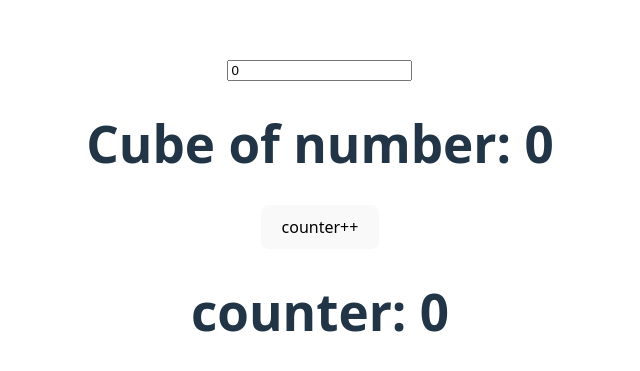
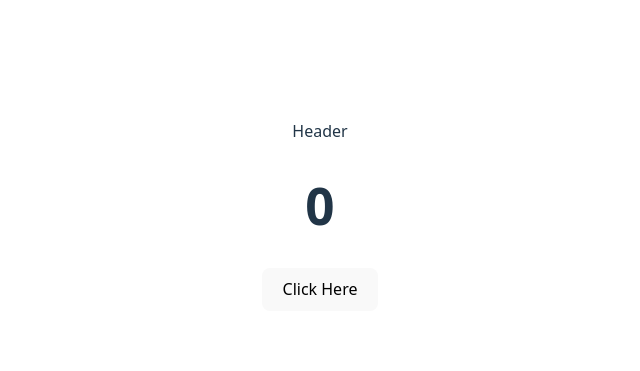
Before and after one commit to Opeyemi0001/reactHooks, a React (Vite) app: page / in a window 1280 px wide. Shown: the part 185-556 px from the top of the page, without its empty margins (320-960 px from the left). Built offline with nearby package versions, Linux system fonts and the light colour scheme.

Commit message:
feat: useCallbackhook

```diff
--- a/src/App.jsx
+++ b/src/App.jsx
@@ -4,6 +4,7 @@
 import UseEffecthook from './components/UseEffecthook';
 import UesRefHook from './components/UesRefHook';
 import UseMemohook from './components/useMemohook';
+import UseCallbackhook from './components/UseCallbackhook';
 
 function App() {
 
@@ -12,7 +13,8 @@
     <>
    {/* <UseStatehook /> */}
    {/* <UseEffecthook /> */}
-   <UseMemohook />
+   {/* <UseMemohook /> */}
+   <UseCallbackhook />
    {/* <UesRefHook /> */}
 
     </>
--- /dev/null
+++ b/src/components/Header.jsx
@@ -0,0 +1,13 @@
+import React from 'react'
+
+// Header component
+const Header = () => {
+  console.log('Header rendered');
+
+  return (
+    <div>Header</div>
+  )
+}
+
+// Exporting the Header component wrapped with React.memo to prevent unnecessary re-renders
+export default React.memo(Header)
--- /dev/null
+++ b/src/components/UseCallbackhook.jsx
@@ -0,0 +1,22 @@
+import React, { useCallback, useState } from 'react'
+import Header from './Header';
+
+function UseCallbackhook() {
+
+  const [count, setCount] = useState(0); // State to store the count value
+
+  // useCallback hook to memoize the newFn function
+  const newFn = useCallback(() => { }, []);
+
+  return (
+    <>
+      {/* Passing the memoized function to the Header component */}
+      <Header newFn={newFn} />
+      <h1>{count}</h1>
+      {/* Button to increment the count */}
+      <button onClick={() => { setCount(prev => prev + 1) }}>Click Here</button>
+    </>
+  )
+}
+
+export default UseCallbackhook
```
